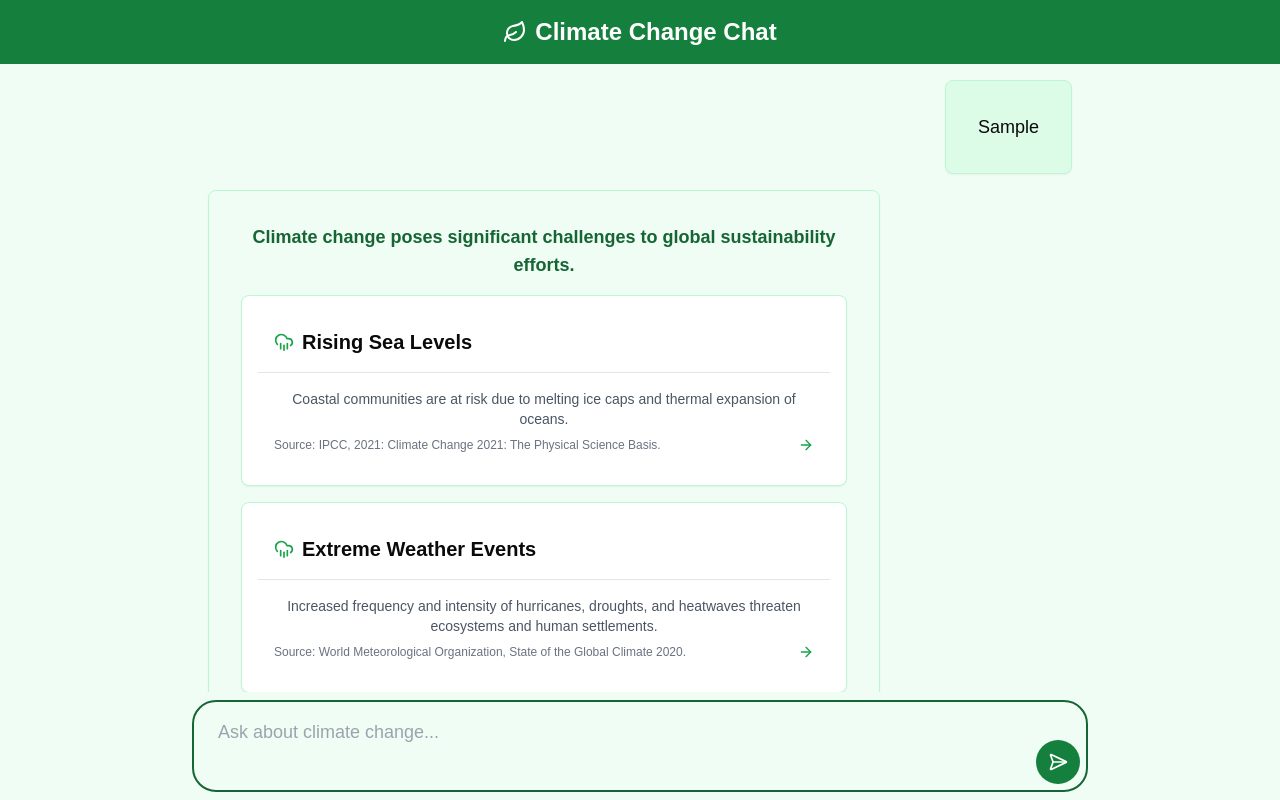
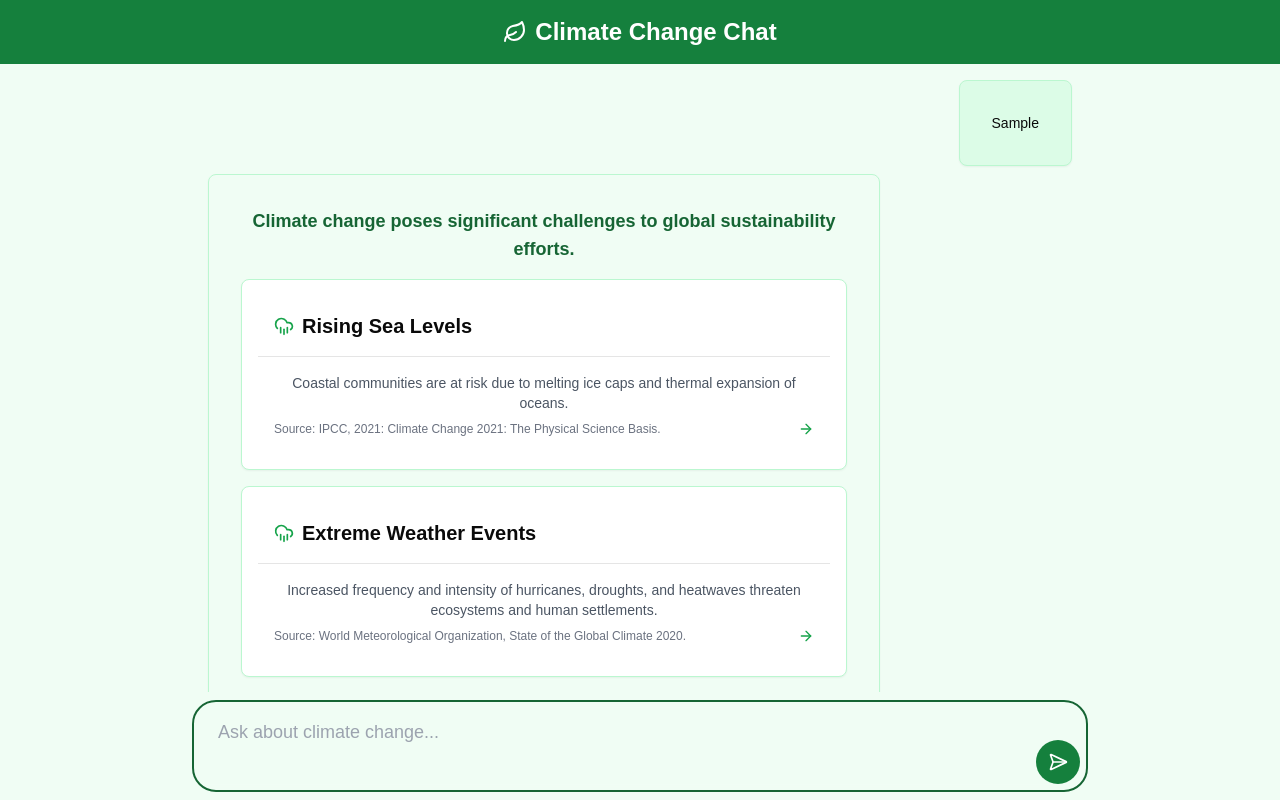
Before and after one commit to Rutwij12/climate-change-frontend, a Next.js app: page /chat in a window 1280 px wide. Both pictures are taken after typing "Sample" into the empty fields and a click on the button 1058 px from the left and 762 px from the top of the page. Built offline with nearby package versions, Linux system fonts and the light colour scheme.

Commit message:
Refactor: ChatMessage now modularised

```diff
--- /dev/null
+++ b/src/components/ChallengeCard.tsx
@@ -0,0 +1,26 @@
+"use client";
+import React from "react";
+import Link from "next/link";
+import { Card, CardContent, CardHeader, CardTitle } from "@/components/ui/card";
+import { ArrowRight } from "lucide-react";
+import { Challenge } from "@/types";
+
+export default function ChallengeCard({ challenge }: { challenge: Challenge }) {
+  return (
+    <Link href={`/challenge/${challenge.id}`} key={challenge.id}>
+      <Card className="bg-white hover:bg-green-50 transition-colors cursor-pointer border-green-200">
+        <CardHeader className="flex flex-row items-center gap-2">
+          <challenge.icon className="h-5 w-5 text-green-600" />
+          <CardTitle className="text-lg text-green-800">{challenge.name}</CardTitle>
+        </CardHeader>
+        <CardContent>
+          <p className="text-sm mb-2 text-gray-600">{challenge.explanation}</p>
+          <div className="flex items-center justify-between">
+            <p className="text-xs text-gray-500">Source: {challenge.citation}</p>
+            <ArrowRight className="h-4 w-4 text-green-600" />
+          </div>
+        </CardContent>
+      </Card>
+    </Link>
+  );
+}
--- a/src/components/ChatMessage.tsx
+++ b/src/components/ChatMessage.tsx
@@ -1,51 +1,15 @@
 "use client";
-import React from 'react';
-import { Card, CardContent, CardHeader, CardTitle } from "@/components/ui/card";
-import Link from 'next/link';
-import { ArrowRight } from 'lucide-react';
-import { Challenge, ChatMessage_T, LLMResponse } from '@/types';
+import React from "react";
+import UserMessage from "./UserMessage";
+import LLMResponseMessage from "./LLMResponseMessage";
+import { ChatMessage_T, LLMResponse } from "@/types";
 
 export default function ChatMessage({ message }: { message: ChatMessage_T }) {
-  if (message.type === 'user') {
-    return (
-      <div className="mb-4 text-right">
-        <Card className="inline-block max-w-md bg-green-100 border-green-200 mx-auto text-center p-2">
-          <CardContent className="p-2">
-            <p className="text-lg font-medium break-words">{message.content as string}</p>
-          </CardContent>
-        </Card>
-      </div>
-    );
+  if (message.type === "user") {
+    return <UserMessage content={message.content as string} />;
   }
 
   const { summary, challenges } = message.content as LLMResponse;
 
-  return (
-    <div className="mb-4 text-left">
-      <Card className="inline-block max-w-2xl border-green-200 mx-auto text-center">
-        <CardContent className="p-6">
-          <p className="text-lg font-semibold mb-4 text-green-800 break-words">{summary}</p>
-          <div className="grid gap-4">
-            {challenges.map((challenge: Challenge) => (
-              <Link href={`/challenge/${challenge.id}`} key={challenge.id}>
-                <Card className="bg-white hover:bg-green-50 transition-colors cursor-pointer border-green-200">
-                  <CardHeader className="flex flex-row items-center gap-2">
-                    <challenge.icon className="h-5 w-5 text-green-600" />
-                    <CardTitle className="text-lg text-green-800">{challenge.name}</CardTitle>
-                  </CardHeader>
-                  <CardContent>
-                    <p className="text-sm mb-2 text-gray-600">{challenge.explanation}</p>
-                    <div className="flex items-center justify-between">
-                      <p className="text-xs text-gray-500">Source: {challenge.citation}</p>
-                      <ArrowRight className="h-4 w-4 text-green-600" />
-                    </div>
-                  </CardContent>
-                </Card>
-              </Link>
-            ))}
-          </div>
-        </CardContent>
-      </Card>
-    </div>
-  );
+  return <LLMResponseMessage summary={summary} challenges={challenges} />;
 }
--- /dev/null
+++ b/src/components/LLMResponseMessage.tsx
@@ -0,0 +1,30 @@
+"use client";
+import React from "react";
+import { Card, CardContent } from "@/components/ui/card";
+import ChallengeCard from "./ChallengeCard";
+import { Challenge } from "@/types";
+
+export default function LLMResponseMessage({
+  summary,
+  challenges,
+}: {
+  summary: string;
+  challenges: Challenge[];
+}) {
+  return (
+    <div className="mb-4 text-left">
+      <Card className="inline-block max-w-2xl border-green-200 mx-auto text-center">
+        <CardContent className="p-6">
+          <p className="text-lg font-semibold mb-4 text-green-800 break-words">
+            {summary}
+          </p>
+          <div className="grid gap-4">
+            {challenges.map((challenge) => (
+              <ChallengeCard challenge={challenge} key={challenge.id} />
+            ))}
+          </div>
+        </CardContent>
+      </Card>
+    </div>
+  );
+}
--- /dev/null
+++ b/src/components/UserMessage.tsx
@@ -0,0 +1,15 @@
+"use client";
+import React from "react";
+import { Card, CardContent } from "@/components/ui/card";
+
+export default function UserMessage({ content }: { content: string }) {
+  return (
+    <div className="mb-2 text-right">
+      <Card className="inline-block max-w-md bg-green-100 border-green-200 mx-auto text-center p-1 rounded-full">
+        <CardContent className="p-1">
+          <p className="text-sm font-medium break-words">{content}</p>
+        </CardContent>
+      </Card>
+    </div>
+  );
+}
```
